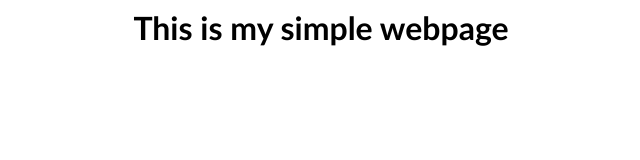
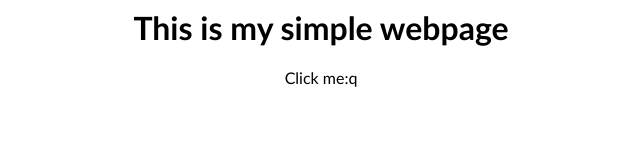
Before and after one commit to clintonbf/COMP_2800_Feature_Branch_Workflow, a plain HTML site: page index.html in a window 1280 px wide. Shown: the full height of the page, 319-959 px from the left. Drawn offline with Linux system fonts and the light colour scheme.

Commit message:
Completed step 8

```diff
--- a/index.html
+++ b/index.html
@@ -4,7 +4,7 @@
 	</head>
 	<body>
 		<h1 id="title">This is my simple webpage</h1>
-		<div class="content">
+		<div class="content clickable"> Click me:q
 		</div>
 	</body>
 </html>
--- a/style.css
+++ b/style.css
@@ -9,3 +9,6 @@ h1 {
 	width: 800 px;
 	text-align: center;
 }
+.clickable {
+	cursor:hand;
+}
```
